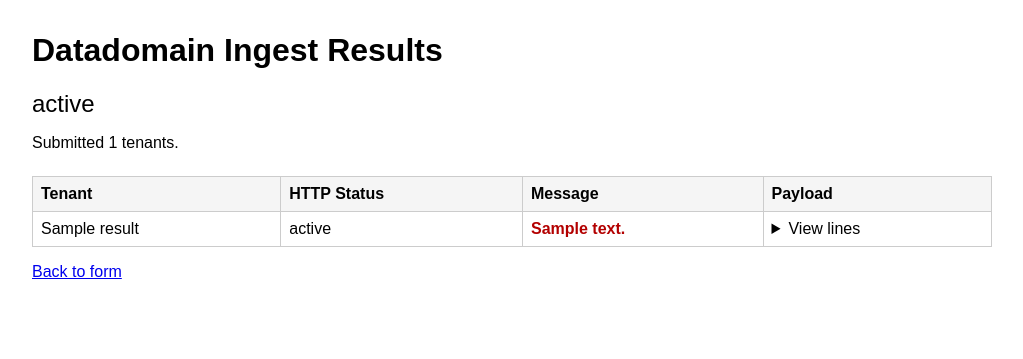
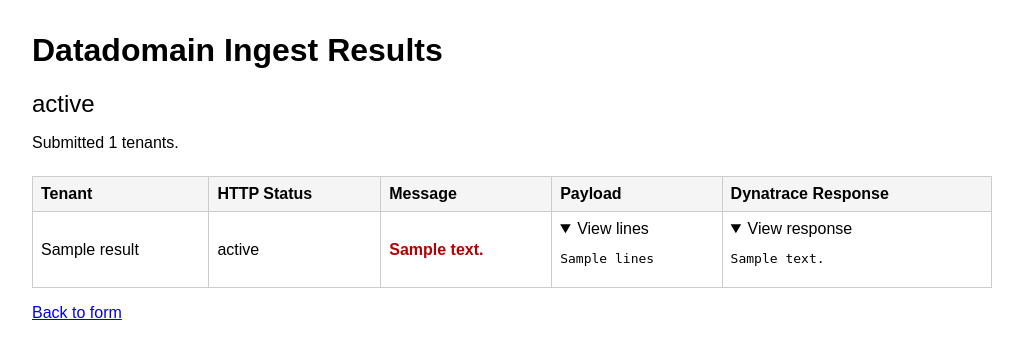
Before and after one commit to agnosticobservability/dt-relay, a Flask app: template apps/datadomain/templates/results.html in a window 1280 px wide. Shown: the top 359 px of the page, without its empty margins (0-1023 px from the left). Run offline with Flask 3, Linux system fonts and the light colour scheme; the template is opened without the code that fills it: most values are stand-ins (such as "Sample title", 1, 10 or a date in 2020).

Commit message:
Expand Datadomain results by default

```diff
--- a/apps/datadomain/metrics.py
+++ b/apps/datadomain/metrics.py
@@ -57,7 +57,6 @@ def build_lines(
                 builder.build_line(suffix, form_data.get(form_key))
             )
         if group_lines:
-            lines.append(heading)
             lines.extend(group_lines)
 
     return lines
--- a/apps/datadomain/routes.py
+++ b/apps/datadomain/routes.py
@@ -81,6 +81,7 @@ def ingest():
                     "message": "Unknown tenant",
                     "success": False,
                     "lines": "",
+                    "response_text": "",
                 }
             )
             overall_success = False
@@ -119,6 +120,7 @@ def ingest():
                     "message": "No numeric values provided",
                     "success": False,
                     "lines": "",
+                    "response_text": "",
                 }
             )
             overall_success = False
@@ -140,6 +142,7 @@ def ingest():
                     "message": message,
                     "success": success,
                     "lines": "\n".join(lines),
+                    "response_text": response.text,
                 }
             )
             if not success:
@@ -153,6 +156,7 @@ def ingest():
                     "message": str(exc),
                     "success": False,
                     "lines": "\n".join(lines),
+                    "response_text": "",
                 }
             )
             overall_success = False
--- a/apps/datadomain/templates/results.html
+++ b/apps/datadomain/templates/results.html
@@ -26,6 +26,7 @@
         <th>HTTP Status</th>
         <th>Message</th>
         <th>Payload</th>
+        <th>Dynatrace Response</th>
       </tr>
     </thead>
     <tbody>
@@ -35,9 +36,15 @@
           <td>{{ result.status }}</td>
           <td class="{{ 'status-success' if result.success else 'status-failure' }}">{{ result.message }}</td>
           <td>
-            <details>
+            <details open>
               <summary>View lines</summary>
               <pre>{{ result.lines }}</pre>
+            </details>
+          </td>
+          <td>
+            <details open>
+              <summary>View response</summary>
+              <pre>{{ result.response_text }}</pre>
             </details>
           </td>
         </tr>
```
